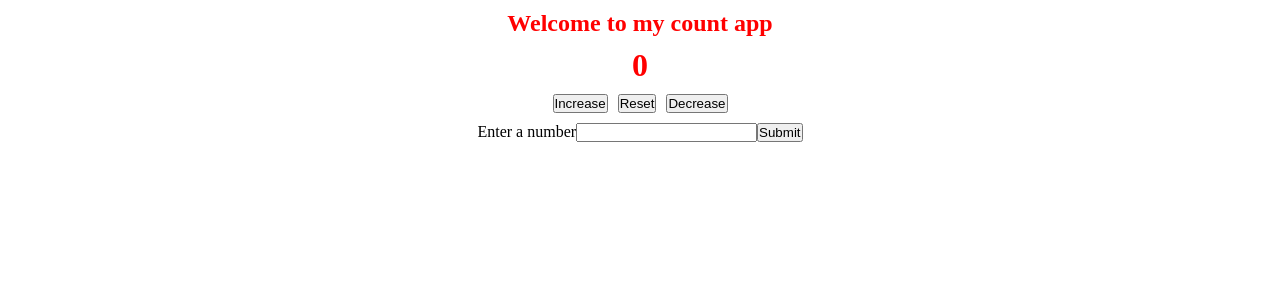
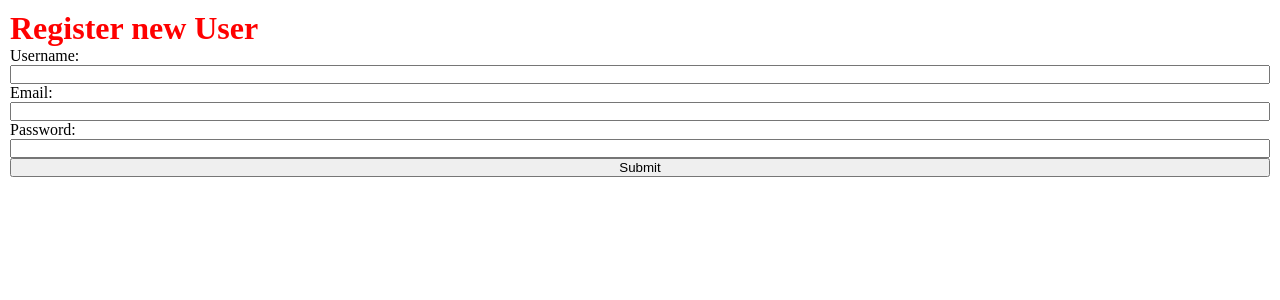
Before and after one commit to cent-kanayo/react-tutorial, a React (Create React App) app: page / in a window 1280 px wide. Shown: the top 300 px of the page. Built offline with nearby package versions, Linux system fonts and the light colour scheme.

Commit message:
21-11-22 tutorial class

```diff
--- a/src/App.js
+++ b/src/App.js
@@ -1,31 +1,91 @@
-import { useState } from 'react';
+import { useRef, useState } from 'react';
 
 const App = () => {
-  const [count, setCount] = useState(0);
-  const [userInput, setUserInput] = useState(null);
+  // const [userInfo, setUserInfo] = useState({
+  //   username: '',
+  //   password: '',
+  //   email: '',
+  // });
+
+  const username = useRef(null);
+  const email = useRef(null);
+  const password = useRef(null);
+
+  const [users, setUsers] = useState([]);
+  // const handleChange = (e) => {
+  //   const name = e.target.name;
+  //   const value = e.target.value;
+  //   setUserInfo((prev) => {
+  //     return {
+  //       ...prev,
+  //       [name]: value,
+  //     };
+  //   });
+  // };
   const handleSubmit = (e) => {
     e.preventDefault();
-    setCount(count + +userInput);
+    const name = username.current.value;
+    const userEmail = email.current.value;
+    const userPassword = password.current.value;
+
+    const user = { username: name, email: userEmail, password: userPassword };
+    setUsers((prev) => [...prev, user]);
   };
   return (
-    <div style={{ display: 'grid', gap: '10px', placeItems: 'center' }}>
-      <h2>Welcome to my count app</h2>
-      <h1>{count}</h1>
-      <div style={{ fontSize: '36px', display: 'flex', gap: '10px' }}>
-        <button onClick={() => setCount(count + 1)}>Increase</button>
-        <button onDoubleClick={() => setCount(0)}>Reset</button>
-        <button onClick={() => setCount(count - 1)}>Decrease</button>
-      </div>
-      <form onSubmit={handleSubmit}>
-        <label>Enter a number</label>
-        <input
-          type="text"
-          value={userInput}
-          onChange={(e) => setUserInput(e.target.value)}
-        />
+    <div>
+      <h1>Register new User</h1>
+      <form
+        style={{ display: 'flex', flexDirection: 'column' }}
+        onSubmit={handleSubmit}
+      >
+        <label htmlFor="">Username: </label>
+        <input type="text" required ref={username} />
+        <label htmlFor="">Email: </label>
+        <input type="text" required ref={email} />
+        <label htmlFor="">Password: </label>
+        <input type="text" ref={password} required />
         <button>Submit</button>
       </form>
+      <div>
+        {users.map((user, index) => {
+          return (
+            <article key={index}>
+              <h1>{user.username}</h1>
+              <h3>{user.email}</h3>
+              <h3>{user.password}</h3>
+            </article>
+          );
+        })}
+      </div>
     </div>
   );
 };
 export default App;
+
+// const [count, setCount] = useState(0);
+// const [userInput, setUserInput] = useState(null);
+// const handleSubmit = (e) => {
+//   e.preventDefault();
+//   const value = +userInput || 0;
+//   setCount(count + value);
+// };
+// return (
+//   <div style={{ display: 'grid', gap: '10px', placeItems: 'center' }}>
+//     <h2>Welcome to my count app</h2>
+//     <h1>{count}</h1>
+//     <div style={{ fontSize: '36px', display: 'flex', gap: '10px' }}>
+//       <button onClick={() => setCount(count + 1)}>Increase</button>
+//       <button onDoubleClick={() => setCount(0)}>Reset</button>
+//       <button onClick={() => setCount(count - 1)}>Decrease</button>
+//     </div>
+//     <form onSubmit={handleSubmit}>
+//       <label>Enter a number</label>
+//       <input
+//         type="text"
+//         value={userInput}
+//         onChange={(e) => setUserInput(e.target.value)}
+//       />
+//       <button>Submit</button>
+//     </form>
+//   </div>
+// );
```
